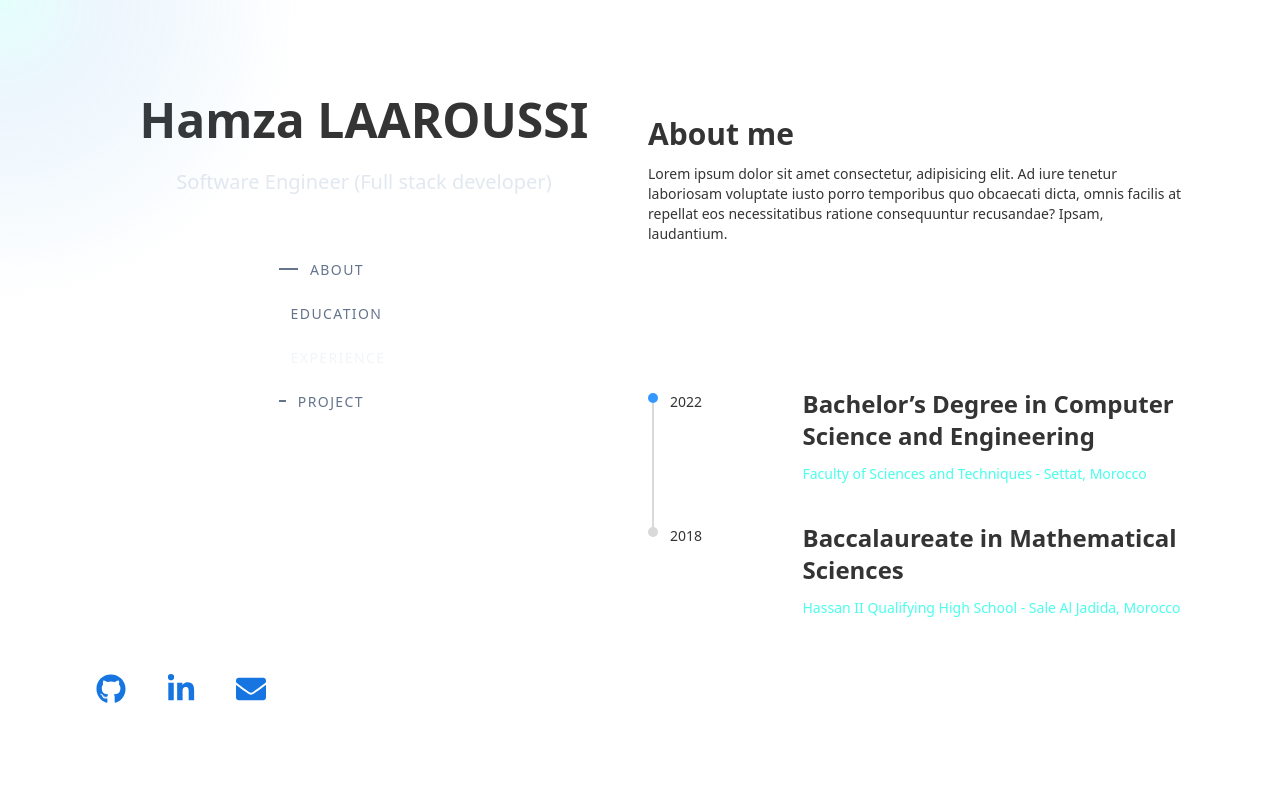
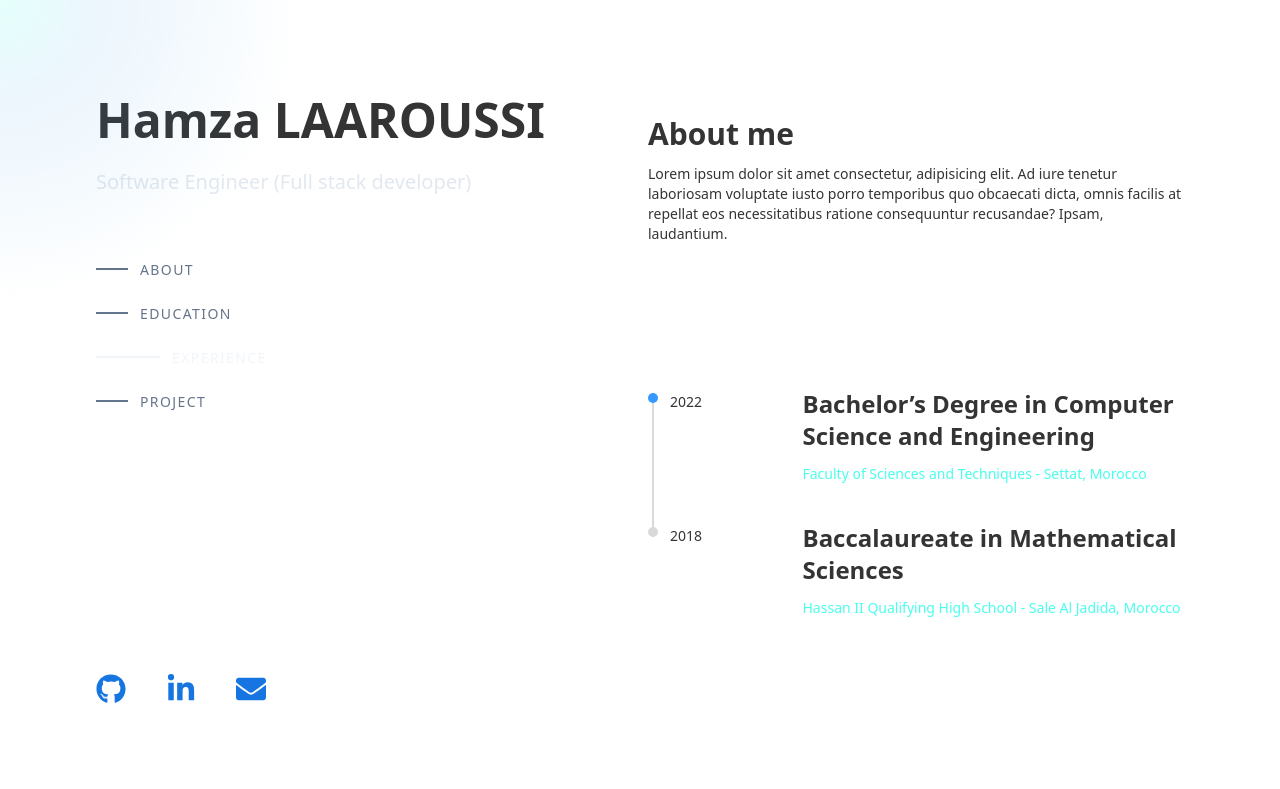
Before and after one commit to Hi-L0/my-portfolio, a Next.js app: page / in a window 1280 px wide. Shown: the top 789 px of the page. Built offline with nearby package versions, Linux system fonts and the light colour scheme.

Commit message:
fix: links style and behaviour

```diff
--- a/src/app/components/atoms/Links.tsx
+++ b/src/app/components/atoms/Links.tsx
@@ -5,7 +5,7 @@ import '../style.css'
 function Links({link,selected_id}:{link:linkType,selected_id:number | undefined}) {
 
   return (
-    <div className='py-3 uppercase font-medium link w-1/2'>
+    <div className='py-3 uppercase font-medium link'>
         <a
           href={`#${link.title}`}
           key={link.id}
@@ -14,7 +14,7 @@ function Links({link,selected_id}:{link:linkType,selected_id:number | undefined}
           <span className={selected_id===link.id  ? "active-span"
           // "bg-slate-100 mt-3 mr-3 h-[1px] w-16  duration-150 ease-in-out"
             :
-            'items-center justify-items-center mt-2 mr-3 h-[2px] w-8 bg-slate-500 hover:bg-slate-100'} id='point'></span>
+            ' mt-2 mr-3 h-[2px] w-8 bg-slate-500 hover:bg-slate-100'} id='point'></span>
             {link.title}
         </a>
     </div>
--- a/src/app/components/style.css
+++ b/src/app/components/style.css
@@ -8,7 +8,7 @@
     margin-right: 5px;
 } */
 :root {
-    --primary-color: #4AFFEB; /* A nice blue color */
+    --primary-color-footer: #4AFFEB; /* A nice blue color */
 }
 .link:hover{
     a {
@@ -39,5 +39,5 @@
 
 }
 .footer>a:hover{
-    color: var(--primary-color);
+    color: var(--primary-color-footer);
 }
--- a/src/app/sections/FixedSection.tsx
+++ b/src/app/sections/FixedSection.tsx
@@ -12,7 +12,7 @@ function FixedSection(props:personalInfoType) {
   // console.log(activeSection)
   return (
     <div className='lg:sticky lg:top-0 lg:flex lg:max-h-screen lg:w-1/2 lg:flex-col lg:justify-between lg:py-24 ' >
-        <div className='block items-center justify-items-center '>
+        <div className='block '>
             <h1 className='text-5xl font-bold'>
                 {props.name}
             </h1>
```
